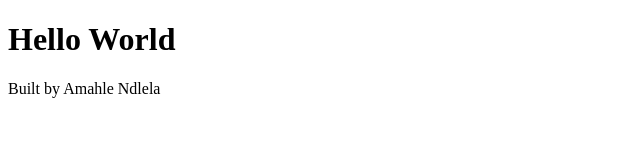
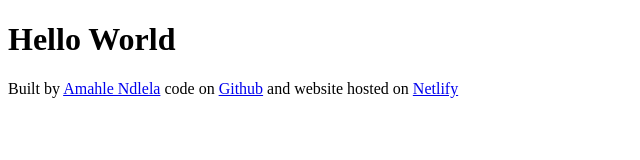
Before and after one commit to AmahleN-codes/Weather-app-week7, a plain HTML site: page index.html in a window 1280 px wide. Shown: the whole page, without its empty margins (0-640 px from the left). Drawn offline with Linux system fonts and the light colour scheme.

Commit message:
Basic page setup
- added html, js and css files
- linked js and css file to html file
- added links to the footer

```diff
--- a/index.html
+++ b/index.html
@@ -3,11 +3,25 @@
   <head>
     <meta charset="UTF-8" />
     <meta name="viewport" content="width=device-width, initial-scale=1.0" />
+    <link rel="stylesheet" href="styles.css" />
     <title>Weather App</title>
   </head>
   <body>
     <h1>Hello World</h1>
-    <footer>Built by Amahle Ndlela</footer>
-    <!-- add github and where it is hosted on-->
+    <footer>
+      Built by
+      <a href="https://github.com/AmahleN-codes" target="_blank"
+        >Amahle Ndlela</a
+      >
+      code on
+      <a
+        href="https://github.com/AmahleN-codes/Weather-app-week7"
+        target="_blank"
+        >Github</a
+      >
+      and website hosted on
+      <a href="https://an-weather-app.netlify.app/" target="_blank">Netlify</a>
+    </footer>
+    <script src="index.js"></script>
   </body>
 </html>
```
Also changed, not shown: src/index.js (added), src/styles.css (added).
